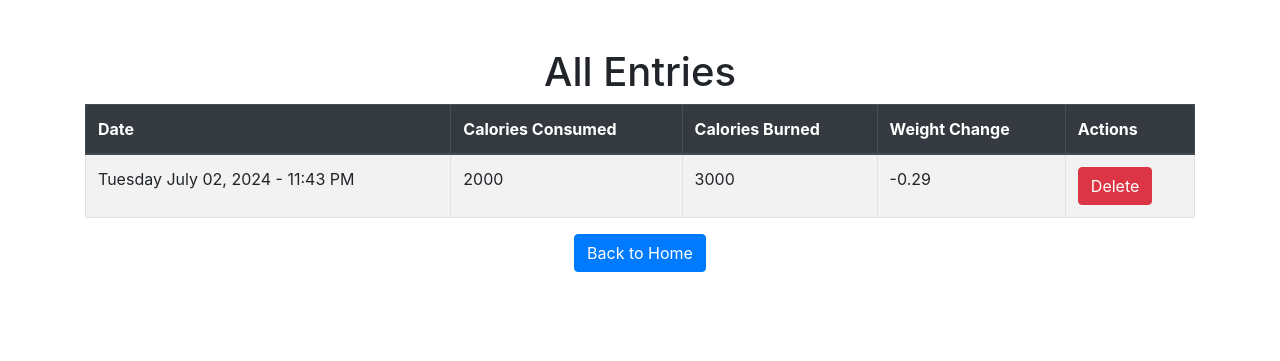
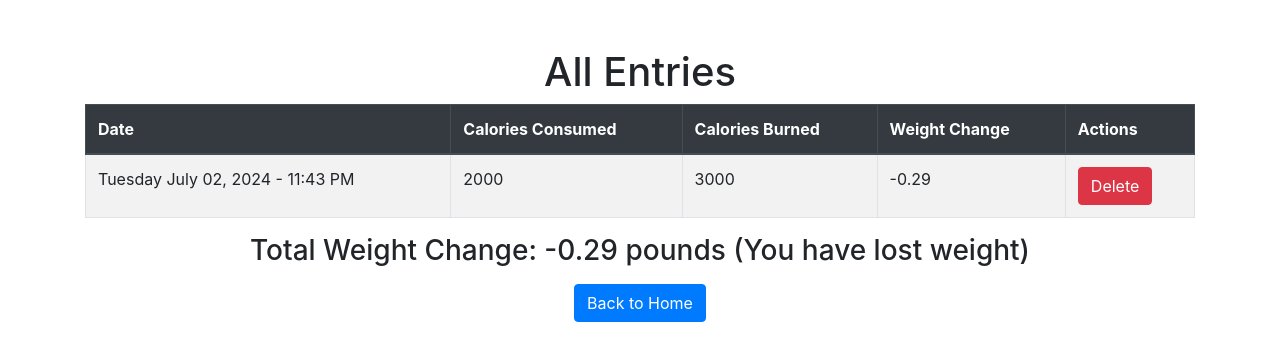
Before and after one commit to jsho982045/Calorie-Tracker, a Flask app: page /entries in a window 1280 px wide. Shown: the top 361 px of the page. Run offline with Flask 3, Linux system fonts and the light colour scheme; data comes from the database, SQL or seed files in the repository; both versions use the stored data as it was after the commit; some libraries are stand-ins or nearby versions.

Commit message:
Added total to database for easier reading of data

```diff
--- a/app.py
+++ b/app.py
@@ -64,10 +64,20 @@ def entries():
     c.execute('SELECT id, date, calories_consumed, calories_burned, weight_change FROM entries')
     entries = c.fetchall()
     conn.close()
-    print("Entries fetched from database:")
-    print(entries)  # Debug print
-    return render_template('entries.html', entries=entries)
 
+    # Calculate the total weight change
+    total_weight_change = sum(entry[4] for entry in entries)
+    total_weight_change = round(total_weight_change, 2)
+    weight_change_type = "lost" if total_weight_change < 0 else "gained"
+
+    print(f"Total Weight Change: {total_weight_change}")  # Debug print
+
+    if not entries:
+        print("No entries to display.")  # Debug print
+    else:
+        print(entries)  # Debug print
+
+    return render_template('entries.html', entries=entries, total_weight_change=total_weight_change, weight_change_type=weight_change_type)
 
 @app.route('/delete/<int:id>', methods=['POST'])
 def delete(id):
--- a/templates/entries.html
+++ b/templates/entries.html
@@ -1,4 +1,3 @@
-<!-- templates/entries.html -->
 <!DOCTYPE html>
 <html lang="en">
 <head>
@@ -43,7 +42,12 @@
                 {% endif %}
             </tbody>
         </table>
-        <div class="text-center">
+        {% if entries %}
+        <div class="mt-3">
+            <h3 class="text-center">Total Weight Change: {{ total_weight_change }} pounds (You have {{ weight_change_type }} weight)</h3>
+        </div>
+        {% endif %}
+        <div class="text-center mt-3">
             <a href="/" class="btn btn-primary">Back to Home</a>
         </div>
     </div>
--- a/templates/results.html
+++ b/templates/results.html
@@ -1,4 +1,3 @@
-<!-- templates/results.html -->
 <!DOCTYPE html>
 <html lang="en">
 <head>
```
Also changed, not shown: calories.db.
